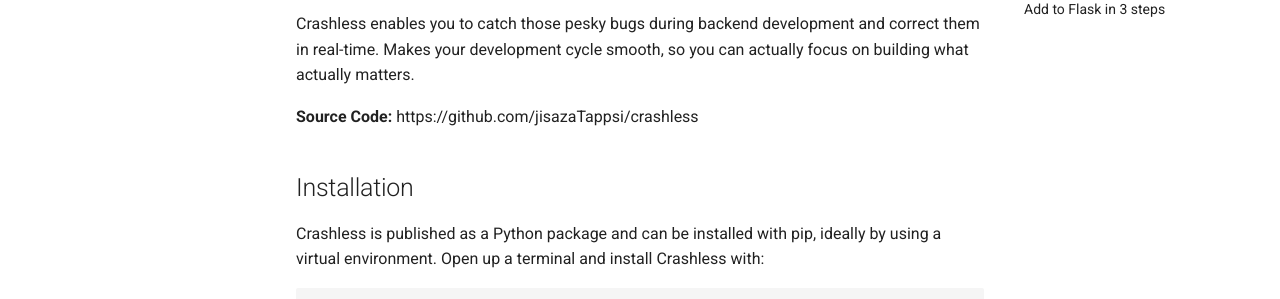
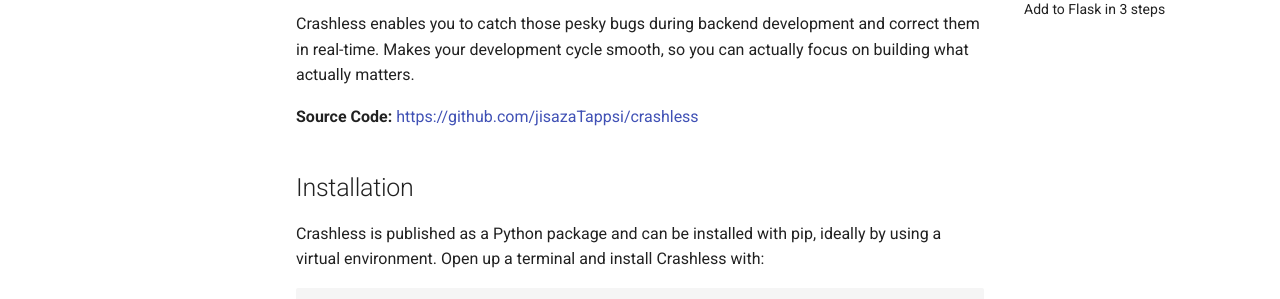
Before and after one commit to jisazaTappsi/crashless, an MkDocs documentation site: the page built from docs/index.md, in a window 1280 px wide. Shown: the part 210-509 px from the top of the page. Built offline with MkDocs 1.6.1 and Material for MkDocs 9.7.7, drawn with Linux system fonts in a browser that asks for light colours.

Commit message:
detail improvement

```diff
--- a/docs/index.md
+++ b/docs/index.md
@@ -4,7 +4,7 @@
 Crashless enables you to catch those pesky bugs during backend development and correct them in real-time. Makes your development cycle smooth, so you can actually focus on building what actually matters.
 
 
-**Source Code:** https://github.com/jisazaTappsi/crashless
+**Source Code:** <https://github.com/jisazaTappsi/crashless>
 
 ## Installation
 
```
